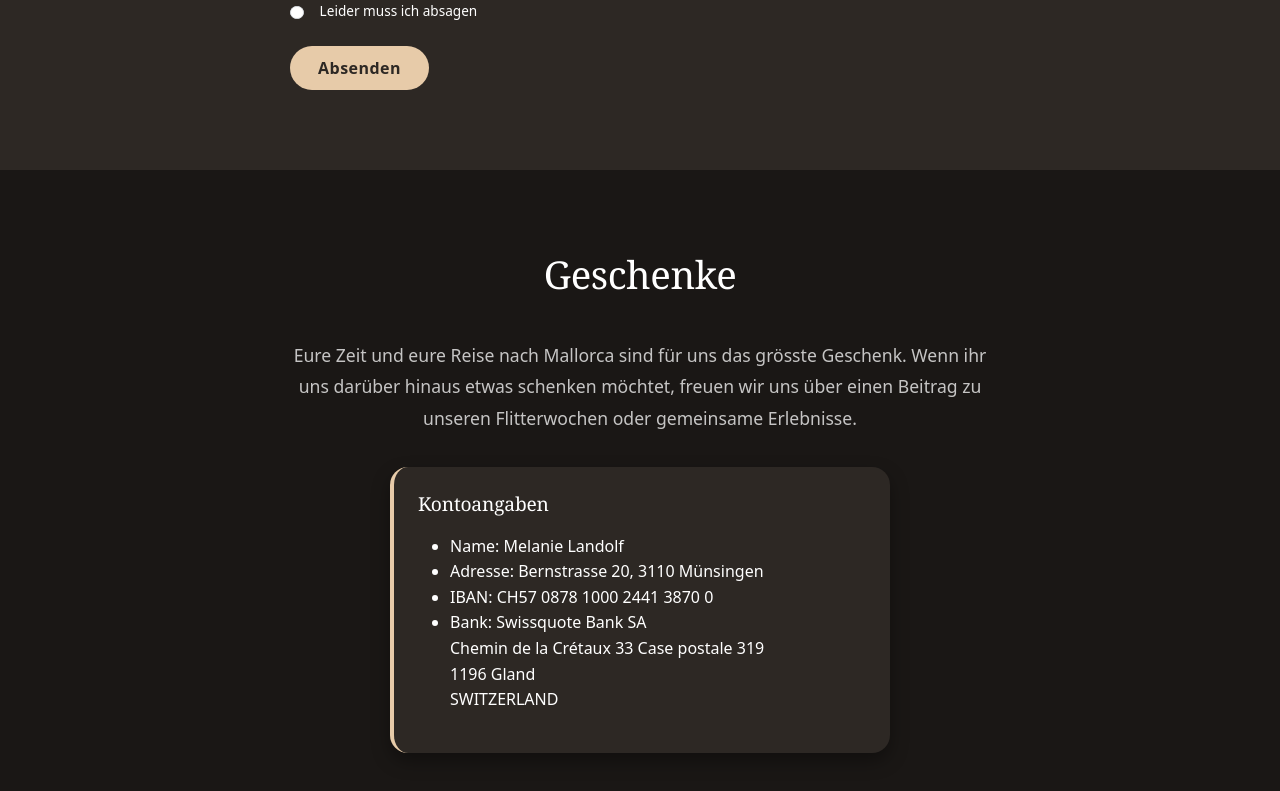
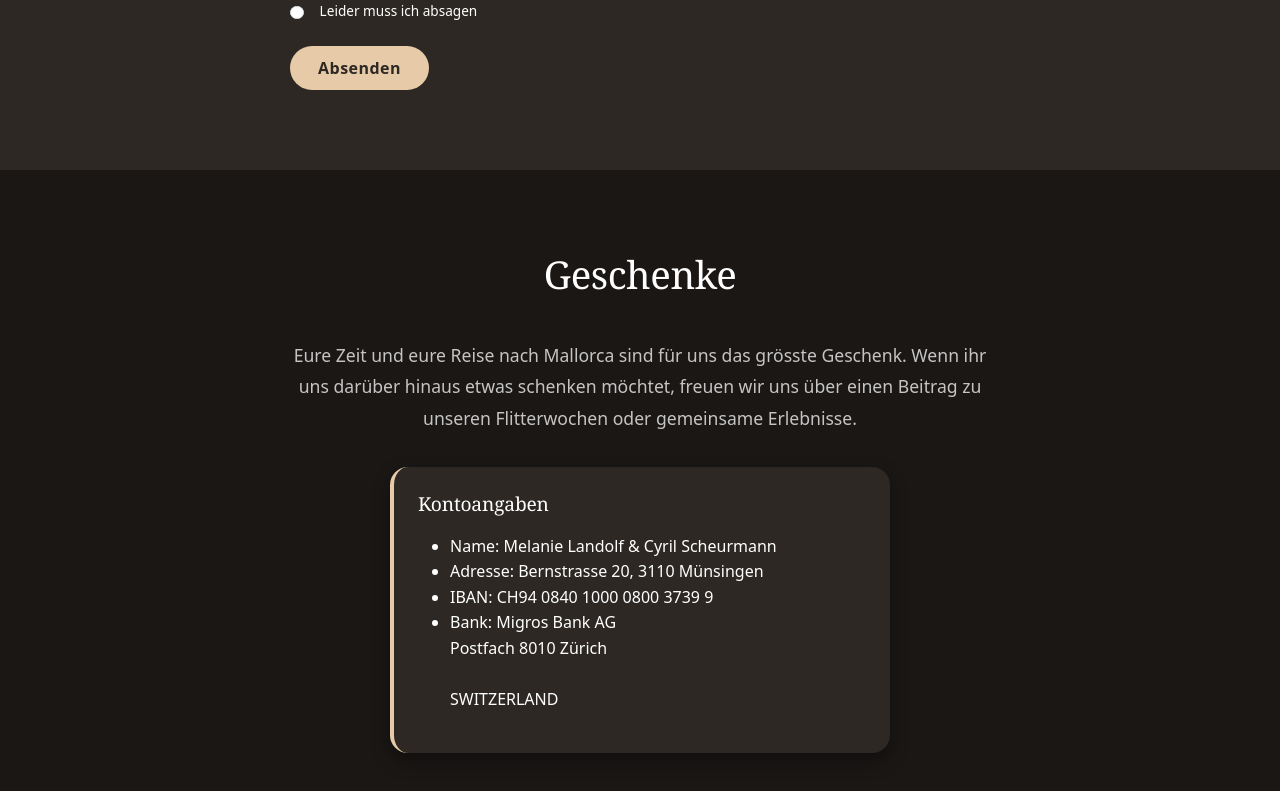
Before and after one commit to cyrilgarillo/meryl26, a Next.js app: page / in a window 1280 px wide. Shown: the part 7534-8325 px from the top of the page. Built offline with nearby package versions, Linux system fonts and the light colour scheme; no server answers.

Commit message:
Initial commit

```diff
--- a/src/app/sections/Gifts.tsx
+++ b/src/app/sections/Gifts.tsx
@@ -14,13 +14,12 @@ export default function Gifts() {
         <div className={styles.card}>
           <h3>Kontoangaben</h3>
           <ul>
-            <li>Name: Melanie Landolf</li>
+            <li>Name: Melanie Landolf & Cyril Scheurmann</li>
             <li>Adresse: Bernstrasse 20, 3110 Münsingen</li>
-            <li>IBAN: CH57 0878 1000 2441 3870 0 </li>
+            <li>IBAN: CH94 0840 1000 0800 3739 9 </li>
             <li> Bank:
-              Swissquote Bank SA<br />
-              Chemin de la Crétaux 33 Case postale 319<br />
-              1196 Gland<br />
+              Migros Bank AG<br />
+              Postfach 8010 Zürich<br /> <br />
               SWITZERLAND
             </li>
           </ul>
```
